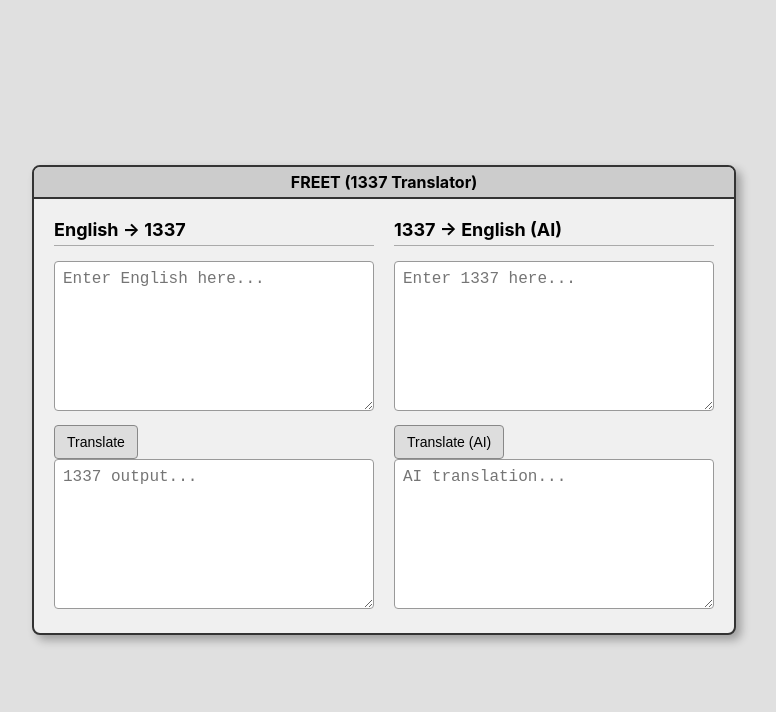
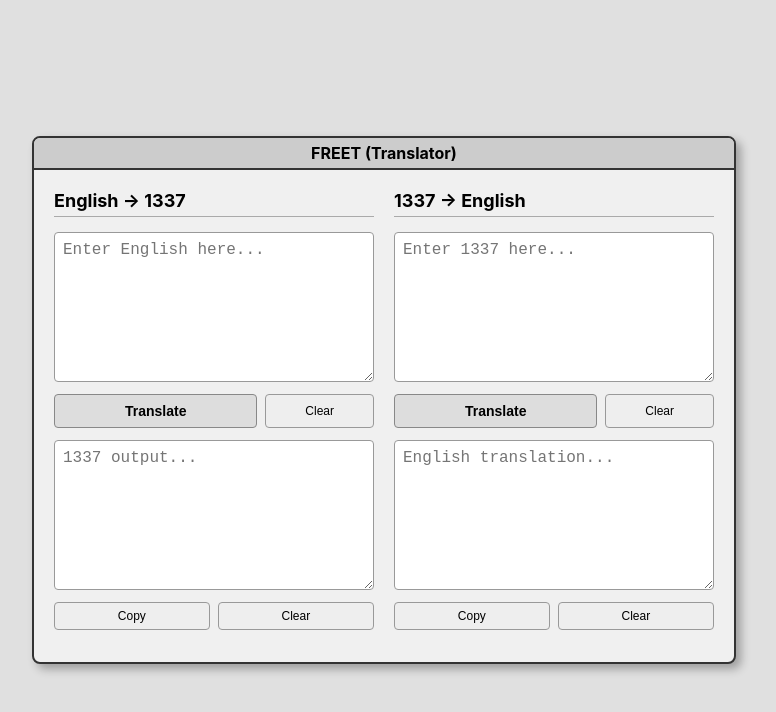
Before and after one commit to wiffhus/FREET, a plain HTML site: page index.html in a window 1280 px wide. Shown: the whole page, without its empty margins (256-1032 px from the left). Drawn offline with Linux system fonts and the light colour scheme.

Commit message:
Update index.html

```diff
--- a/index.html
+++ b/index.html
@@ -6,17 +6,15 @@
     <title>FREET</title>
     <style>
         body {
-            background-color: #e0e0e0; /* 昔っぽい背景色 */
+            background-color: #e0e0e0;
             font-family: -apple-system, BlinkMacSystemFont, "Segoe UI",
-                         "Helvetica Neue", "Arial", sans-serif; /* モダンなフォントにしつつ雰囲気を */
+                         "Helvetica Neue", "Arial", sans-serif;
             display: flex;
             justify-content: center;
             align-items: center;
             height: 100vh;
             margin: 0;
         }
-
-        /* ウィンドウ全体のコンテナ */
         .window {
             width: 700px;
             background-color: #f0f0f0;
@@ -25,58 +23,66 @@
             box-shadow: 5px 5px 10px rgba(0, 0, 0, 0.3);
             overflow: hidden;
         }
-
-        /* タイトルバー */
         .title-bar {
             background-color: #ccc;
             border-bottom: 2px solid #333;
             padding: 5px 10px;
             text-align: center;
             font-weight: bold;
-            cursor: default; /* ドラッグできない感じ */
+            cursor: default;
             user-select: none;
         }
-
-        /* ウィンドウの中身 */
         .content {
             padding: 20px;
         }
-
         .translator-group {
             display: flex;
             gap: 20px;
         }
-
         .box {
             width: 50%;
         }
-
         h2 {
             margin-top: 0;
             font-size: 18px;
             border-bottom: 1px solid #aaa;
             padding-bottom: 5px;
         }
-
         textarea {
             width: 100%;
             height: 150px;
-            box-sizing: border-box; /* paddingを含めて幅100% */
+            box-sizing: border-box;
             padding: 8px;
             border: 1px solid #999;
             border-radius: 4px;
             font-size: 16px;
             background-color: #fff;
+            margin: 0;
         }
-
-        button {
+        .button-group {
+            display: flex;
+            gap: 8px;
+            margin-top: 8px;
+            margin-bottom: 12px;
+        }
+        button.main-button {
             padding: 8px 12px;
             font-size: 14px;
             cursor: pointer;
             background-color: #ddd;
             border: 1px solid #888;
             border-radius: 4px;
-            margin-top: 10px;
+            font-weight: bold;
+            flex-grow: 2;
+        }
+        button.util-button {
+            padding: 6px 10px;
+            font-size: 12px;
+            cursor: pointer;
+            background-color: #eee;
+            border: 1px solid #999;
+            border-radius: 4px;
+            flex-grow: 1;
         }
         button:hover {
             background-color: #ccc;
@@ -84,56 +90,110 @@
         button:active {
             background-color: #bbb;
         }
+        button:disabled {
+            background-color: #ccc;
+            color: #888;
+            cursor: default;
+        }
     </style>
 </head>
 <body>
 
     <div class="window">
         <div class="title-bar">
-            FREET (1337 Translator)
+            FREET (Translator)
         </div>
         <div class="content">
             <div class="translator-group">
+
                 <div class="box">
                     <h2>English -> 1337</h2>
                     <textarea id="englishInput" placeholder="Enter English here..."></textarea>
-                    <button onclick="toLeet()">Translate</button>
+
+                    <div class="button-group">
+                        <button class="main-button" id="toLeetButton" onclick="translateText('toLeet')">Translate</button>
+                        <button class="util-button" onclick="clearText('englishInput')">Clear</button>
+                    </div>
+
                     <textarea id="leetOutput" placeholder="1337 output..." readonly></textarea>
+
+                    <div class="button-group">
+                        <button class="util-button" onclick="copyText('leetOutput', this)">Copy</button>
+                        <button class="util-button" onclick="clearText('leetOutput')">Clear</button>
+                    </div>
                 </div>
 
                 <div class="box">
-                    <h2>1337 -> English (AI)</h2>
+                    <h2>1337 -> English</h2>
                     <textarea id="leetInput" placeholder="Enter 1337 here..."></textarea>
-                    <button onclick="fromLeet()" id="aiButton">Translate (AI)</button>
-                    <textarea id="englishOutput" placeholder="AI translation..." readonly></textarea>
+
+                    <div class="button-group">
+                        <button class="main-button" id="fromLeetButton" onclick="translateText('fromLeet')">Translate</button>
+                        <button class="util-button" onclick="clearText('leetInput')">Clear</button>
+                    </div>
+
+                    <textarea id="englishOutput" placeholder="English translation..." readonly></textarea>
+
+                    <div class="button-group">
+                        <button class="util-button" onclick="copyText('englishOutput', this)">Copy</button>
+                        <button class="util-button" onclick="clearText('englishOutput')">Clear</button>
+                    </div>
                 </div>
+
             </div>
         </div>
     </div>
 
     <script>
-        // 1. 英語 -> Leet語 (簡易JS版)
-        const toLeetMap = {
-            'a': '4', 'b': '8', 'e': '3', 'g': '6', 'i': '1', 'o': '0', 's': '5', 't': '7',
-            'l': '1', 'z': '2', 'f': 'ph', 'c': '(', 'k': 'x'
-        };
-        function toLeet() {
-            let input = document.getElementById('englishInput').value.toLowerCase();
-            let output = '';
-            for (let char of input) {
-                output += toLeetMap[char] || char;
-            }
-            document.getElementById('leetOutput').value = output;
+        // --- ClearとCopyの汎用関数 (変更なし) ---
+        function clearText(elementId) {
+            document.getElementById(elementId).value = '';
         }
 
-        // 2. Leet語 -> 英語 (AI版 - /api/chat を呼び出す)
-        async function fromLeet() {
-            let input = document.getElementById('leetInput').value;
-            let outputArea = document.getElementById('englishOutput');
-            let button = document.getElementById('aiButton');
+        async function copyText(elementId, buttonElement) {
+            const text = document.getElementById(elementId).value;
+            if (!text) return;
 
-            if (!input) {
-                outputArea.value = "Please enter 1337 text first.";
+            try {
+                await navigator.clipboard.writeText(text);
+                const originalText = buttonElement.textContent;
+                buttonElement.textContent = 'Copied!';
+                buttonElement.disabled = true;
+                setTimeout(() => {
+                    buttonElement.textContent = originalText;
+                    buttonElement.disabled = false;
+                }, 1500);
+            } catch (err) {
+                console.error('Failed to copy: ', err);
+                alert('Failed to copy text.');
+            }
+        }
+
+        // --- 翻訳AIを呼び出す共通関数 ---
+        async function translateText(mode) {
+            let inputId, outputId, buttonId;
+
+            // 翻訳の方向 (mode) によって、操作するDOM要素を決める
+            if (mode === 'toLeet') {
+                inputId = 'englishInput';
+                outputId = 'leetOutput';
+                buttonId = 'toLeetButton';
+            } else if (mode === 'fromLeet') {
+                inputId = 'leetInput';
+                outputId = 'englishOutput';
+                buttonId = 'fromLeetButton';
+            } else {
+                return; // ありえないけど
+            }
+
+            let inputArea = document.getElementById(inputId);
+            let outputArea = document.getElementById(outputId);
+            let button = document.getElementById(buttonId);
+
+            const inputText = inputArea.value;
+
+            if (!inputText) {
+                outputArea.value = "Please enter text first.";
                 return;
             }
 
@@ -149,11 +209,16 @@
                     headers: {
                         'Content-Type': 'application/json',
                     },
-                    body: JSON.stringify({ text: input }), // 入力テキストをJSONで送る
+                    // "mode" (toLeet or fromLeet) も一緒に送る
+                    body: JSON.stringify({
+                        text: inputText,
+                        mode: mode
+                    }),
                 });
 
                 if (!response.ok) {
-                    throw new Error(`Server error: ${response.status}`);
+                    const errorData = await response.json(); // サーバーからのエラー詳細を見る
+                    throw new Error(errorData.error || `Server error: ${response.status}`);
                 }
 
                 const data = await response.json();
@@ -167,7 +232,7 @@
             } finally {
                 // ボタンを元に戻す
                 button.disabled = false;
-                button.textContent = "Translate (AI)";
+                button.textContent = "Translate";
             }
         }
     </script>
```
